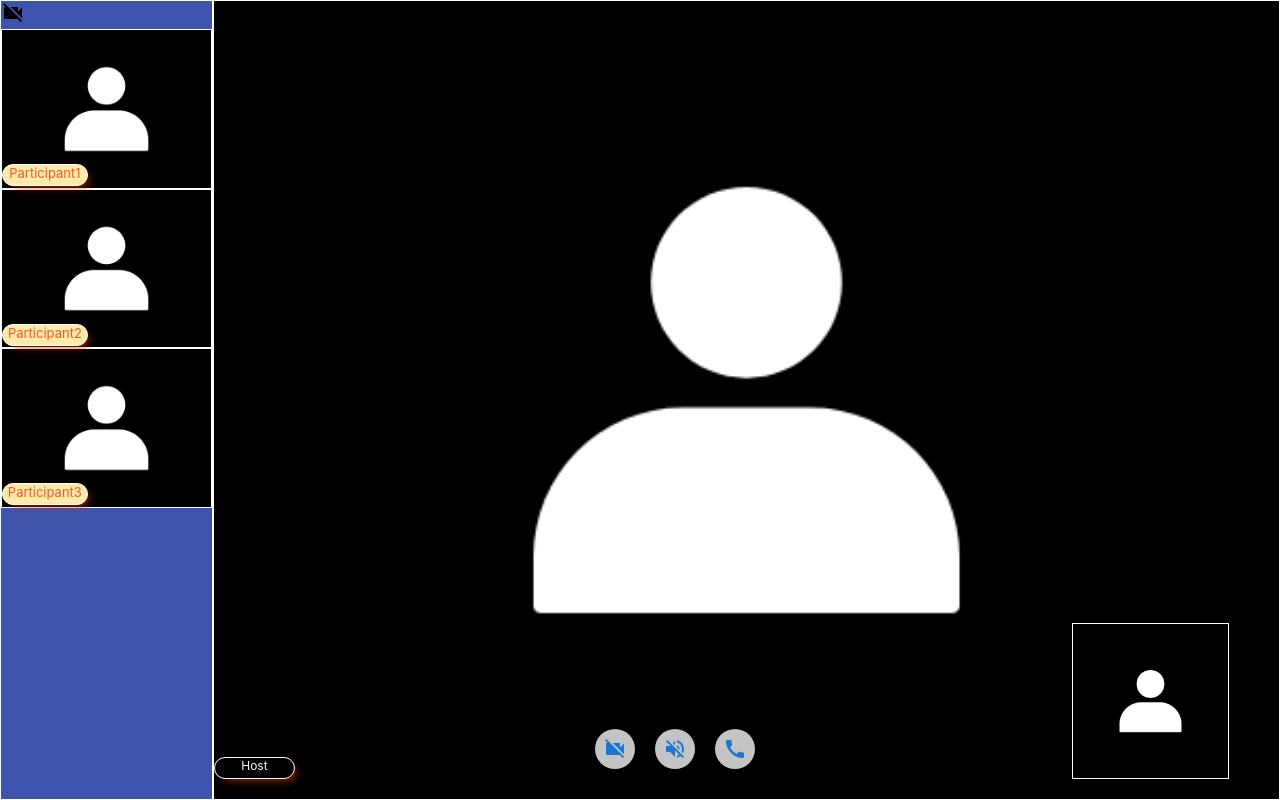
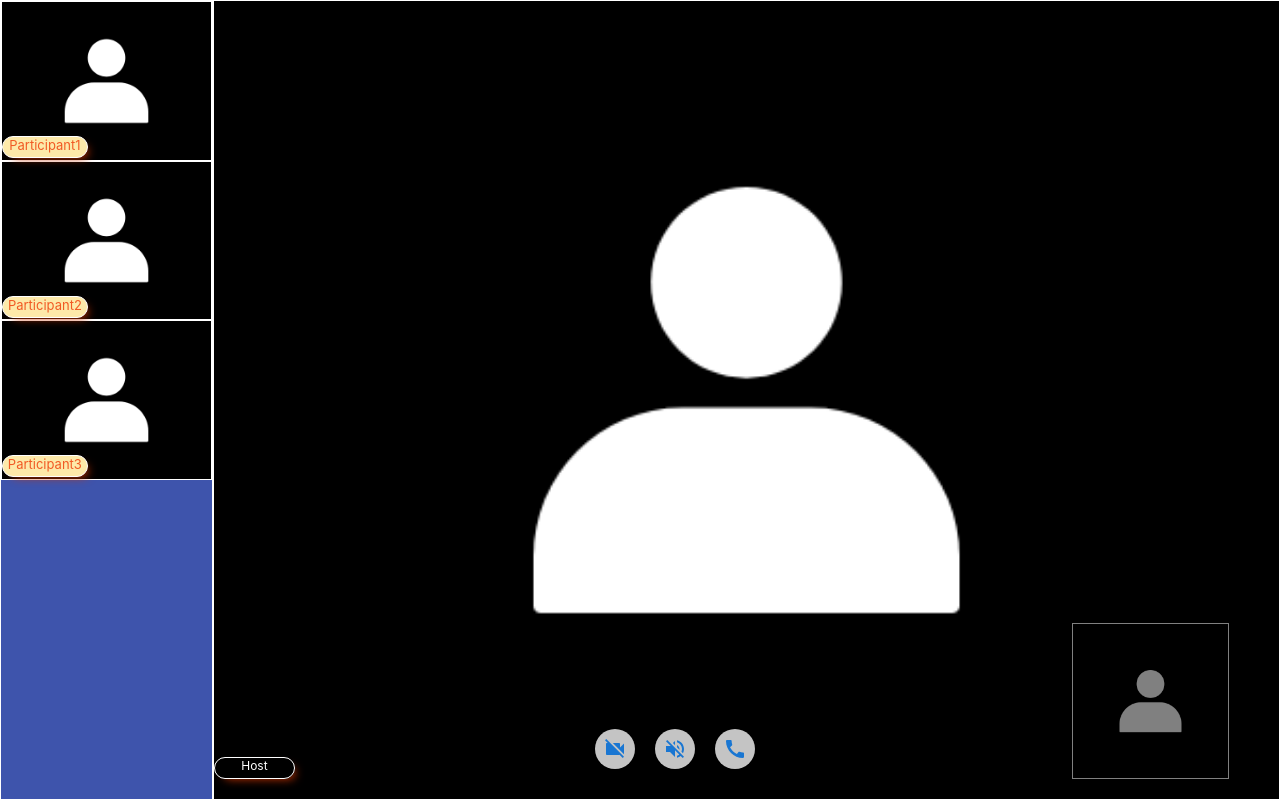
Before and after one commit to anuragcse611/video-app, a React (Create React App) app in the folder demo-videosceen/: page /participants in a window 1280 px wide. Built offline with nearby package versions, Linux system fonts and the light colour scheme; no server answers.

Commit message:
final setup

```diff
--- a/demo-videosceen/src/ComponentStyle/Host.css
+++ b/demo-videosceen/src/ComponentStyle/Host.css
@@ -26,6 +26,7 @@
     background-repeat: no-repeat;
     background-size: cover;
     border: 1px solid white;
+    opacity: 0.5;
 
 }
 
--- a/demo-videosceen/src/ComponentStyle/Participant.css
+++ b/demo-videosceen/src/ComponentStyle/Participant.css
@@ -30,6 +30,7 @@
     background-repeat: no-repeat;
     background-size: cover;
     border: 1px solid white;
+    opacity: 0.5;
 
 }
 
--- a/demo-videosceen/src/Components/Participants.js
+++ b/demo-videosceen/src/Components/Participants.js
@@ -6,8 +6,7 @@ import IconButton from '@mui/material/IconButton';
 import CallIcon from '@mui/icons-material/Call';
 import VolumeOffIcon from '@mui/icons-material/VolumeOff';
 import VideocamOffIcon from '@mui/icons-material/VideocamOff';
-import ArrowUpwardIcon from '@mui/icons-material/ArrowUpward';
-import ArrowDownwardIcon from '@mui/icons-material/ArrowDownward';
+
 
 import song from '../sounds/buzzer.mp3';
 
@@ -70,7 +69,7 @@ const Participants = () => {
       <Grid container >
         {/* // color match krwana h */}
         <Grid item xs={2} style={{ background: '#3E54AC', height: '100%', border: '1px solid white' }}>
-        <VideocamOffIcon />
+
           <Grid item className='sidegrid' >
             <div className='participant'>Participant1</div>
           </Grid>
```
